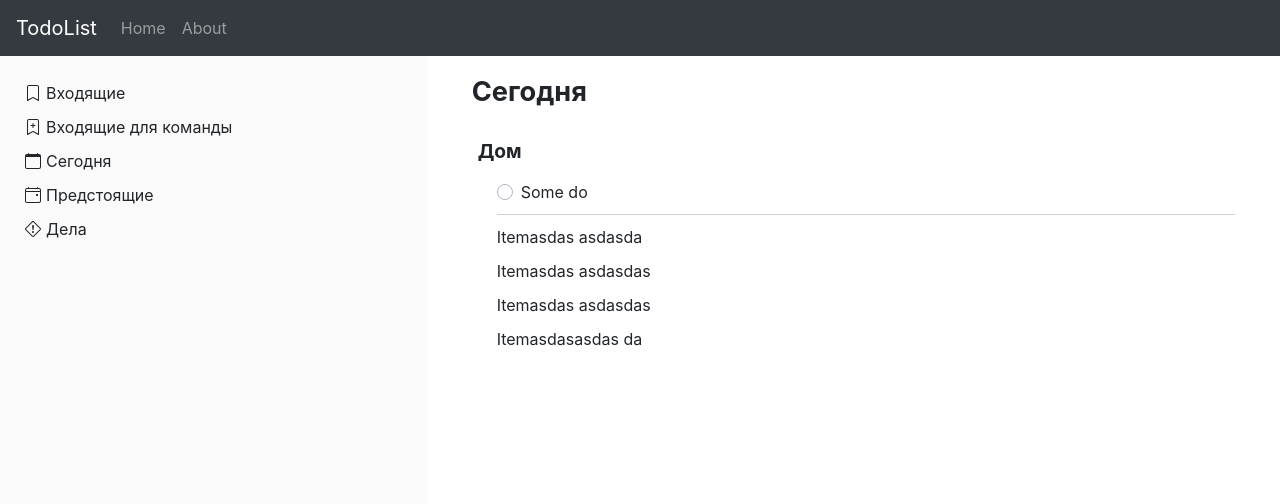
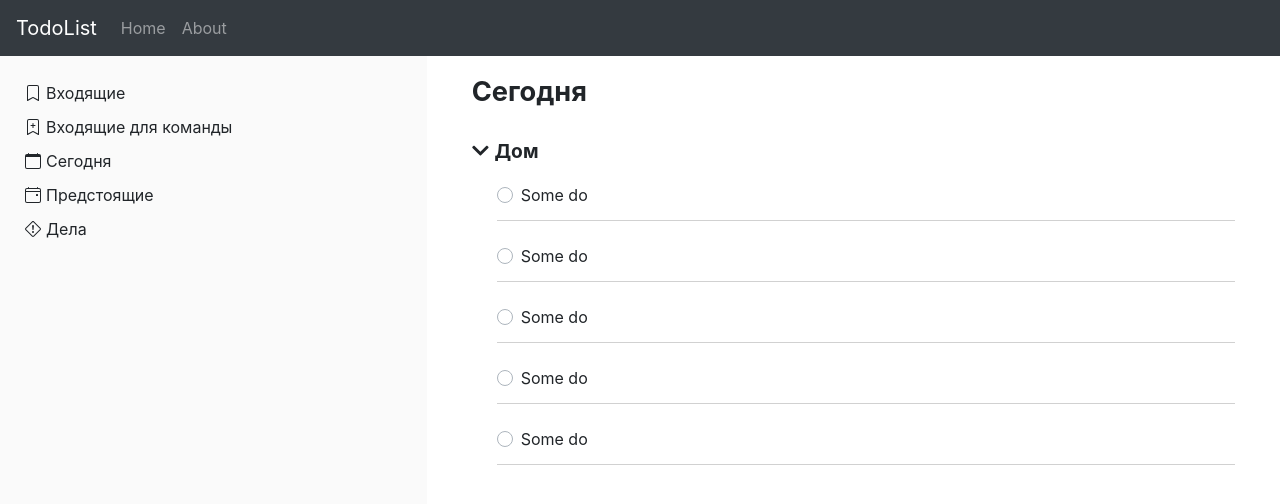
Before and after one commit to snwkng/todolist, a Vue app: page / in a window 1280 px wide. Shown: the top 504 px of the page. Built offline with nearby package versions, Linux system fonts and the light colour scheme.

Commit message:
edit styles

```diff
--- a/src/assets/styles/todo.scss
+++ b/src/assets/styles/todo.scss
@@ -45,19 +45,38 @@ ul {
 		}
 	}
 	.todo-item {
+		align-items: center;
 		border-bottom: 1px solid #d1d1d1;
 		display: flex;
 		justify-content: space-between;
-		padding: 10px 0;
+		&__content {
+			align-items: center;
+			display: flex;
+			padding: 10px 0;
+		}
 		&__settings {
+			align-items: center;
+			display: flex;
+			font-size: 1.2rem;
+			justify-content: flex-end;
 			max-width: 80%;
 			opacity: 0;
+			padding: 10px 0 10px 10px;
 			transition: all .3s ease-out;
     		width: 50%;
 		}
 		&__settings:hover {
-			background-color: aquamarine;
 			opacity: 1;
 		}
 	}
+	.option {
+		align-items: center;
+		color: #727272;
+		cursor: pointer;
+		display: flex;
+		height: 30px;
+		justify-content: center;
+		padding: 0 0 0 10px;
+		width: 30px;
+	}
 }
--- a/src/components/Todo.vue
+++ b/src/components/Todo.vue
@@ -5,12 +5,12 @@
     </div>
     <div class="todo-content">
       <div class="todo-content-title">
-        <span>Дом</span>
+        <font-awesome-icon icon="chevron-down" /><span>Дом</span>
       </div>
       <ul class="list-group">
         <li>
           <div class="todo-item">
-            <div class="d-flex">
+            <div class="d-flex todo-item__content">
               <b-form-radio
                 v-model="done"
                 name="done-radio"
@@ -18,13 +18,106 @@
               <span>Some do</span>
             </div>
             <div class="todo-item__settings">
+              <div class="option">
+                <font-awesome-icon icon="edit"/>
+              </div>
+              <div class="option">
+                <font-awesome-icon icon="trash"/>
+              </div>
+              <div class="option">
+                <font-awesome-icon icon="ellipsis-v"/>
+              </div>
             </div>
           </div>
         </li>
-        <li>Itemasdas asdasda</li>
-        <li>Itemasdas asdasdas</li>
-        <li>Itemasdas asdasdas</li>
-        <li>Itemasdasasdas da</li>
+        <li>
+          <div class="todo-item">
+            <div class="d-flex todo-item__content">
+              <b-form-radio
+                v-model="done"
+                name="done-radio"
+                value="true" />
+              <span>Some do</span>
+            </div>
+            <div class="todo-item__settings">
+              <div class="option">
+                <font-awesome-icon icon="edit"/>
+              </div>
+              <div class="option">
+                <font-awesome-icon icon="trash"/>
+              </div>
+              <div class="option">
+                <font-awesome-icon icon="ellipsis-v"/>
+              </div>
+            </div>
+          </div>
+        </li>
+        <li>
+          <div class="todo-item">
+            <div class="d-flex todo-item__content">
+              <b-form-radio
+                v-model="done"
+                name="done-radio"
+                value="true" />
+              <span>Some do</span>
+            </div>
+            <div class="todo-item__settings">
+              <div class="option">
+                <font-awesome-icon icon="edit"/>
+              </div>
+              <div class="option">
+                <font-awesome-icon icon="trash"/>
+              </div>
+              <div class="option">
+                <font-awesome-icon icon="ellipsis-v"/>
+              </div>
+            </div>
+          </div>
+        </li>
+        <li>
+          <div class="todo-item">
+            <div class="d-flex todo-item__content">
+              <b-form-radio
+                v-model="done"
+                name="done-radio"
+                value="true" />
+              <span>Some do</span>
+            </div>
+            <div class="todo-item__settings">
+              <div class="option">
+                <font-awesome-icon icon="edit"/>
+              </div>
+              <div class="option">
+                <font-awesome-icon icon="trash"/>
+              </div>
+              <div class="option">
+                <font-awesome-icon icon="ellipsis-v"/>
+              </div>
+            </div>
+          </div>
+        </li>
+        <li>
+          <div class="todo-item">
+            <div class="d-flex todo-item__content">
+              <b-form-radio
+                v-model="done"
+                name="done-radio"
+                value="true" />
+              <span>Some do</span>
+            </div>
+            <div class="todo-item__settings">
+              <div class="option">
+                <font-awesome-icon icon="edit"/>
+              </div>
+              <div class="option">
+                <font-awesome-icon icon="trash"/>
+              </div>
+              <div class="option">
+                <font-awesome-icon icon="ellipsis-v"/>
+              </div>
+            </div>
+          </div>
+        </li>
       </ul>
     </div>
   </b-col>
--- a/src/main.js
+++ b/src/main.js
@@ -3,10 +3,24 @@ import App from './App.vue'
 import router from './router'
 import store from './store'
 import { BootstrapVue, IconsPlugin } from 'bootstrap-vue'
-
+import { FontAwesomeIcon } from '@fortawesome/vue-fontawesome'
+import { library } from '@fortawesome/fontawesome-svg-core'
+import {
+  faEdit,
+  faTrash,
+  faEllipsisV,
+  faChevronDown
+} from '@fortawesome/free-solid-svg-icons'
+library.add(
+  faEdit,
+  faTrash,
+  faEllipsisV,
+  faChevronDown
+)
 Vue.use(BootstrapVue)
 Vue.use(IconsPlugin)
 Vue.config.productionTip = false
+Vue.component('font-awesome-icon', FontAwesomeIcon)
 
 new Vue({
   router,
```
